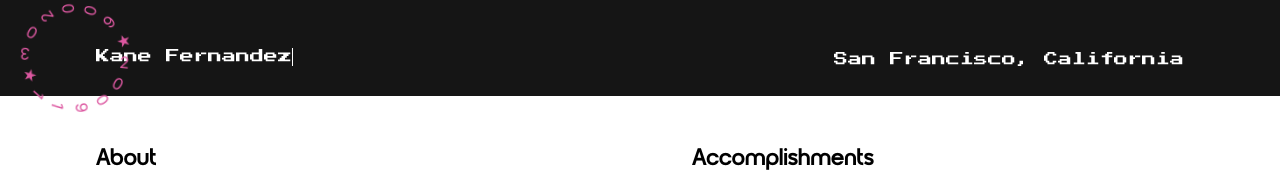
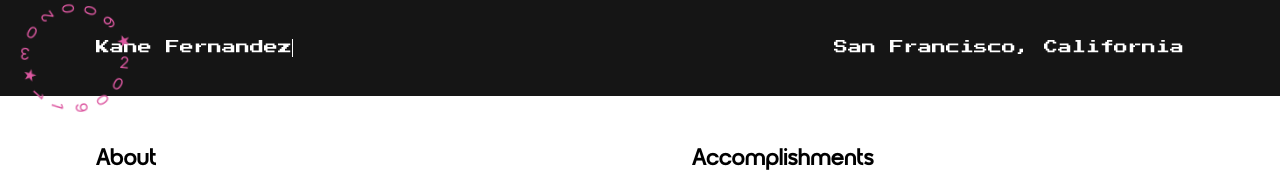
Before and after one commit to 70hd/Portfolio, a Next.js app: page / in a window 1280 px wide. Shown: the top 172 px of the page. Built offline with nearby package versions, Linux system fonts and the light colour scheme.

Commit message:
404 + testimonial and footer fix

```diff
--- a/app/navbar.jsx
+++ b/app/navbar.jsx
@@ -33,7 +33,7 @@ export default function Navbar() {
       {/* Primary navbar */}
       <nav
         aria-label="Main navigation"
-        className="sticky top-0 z-[999] bg-[#151515] flex sm:flex-row flex-col justify-between w-full h-[75px] items-start dynamic-padding"
+        className="sticky top-0 z-[999] bg-[#151515] flex sm:flex-row flex-col justify-between w-full h-[75px] sm:items-center items-start dynamic-padding"
       >
         <a href="/" aria-label="Home" className="cursor-pointer">
           <div className="type-writer w-fit">
```
